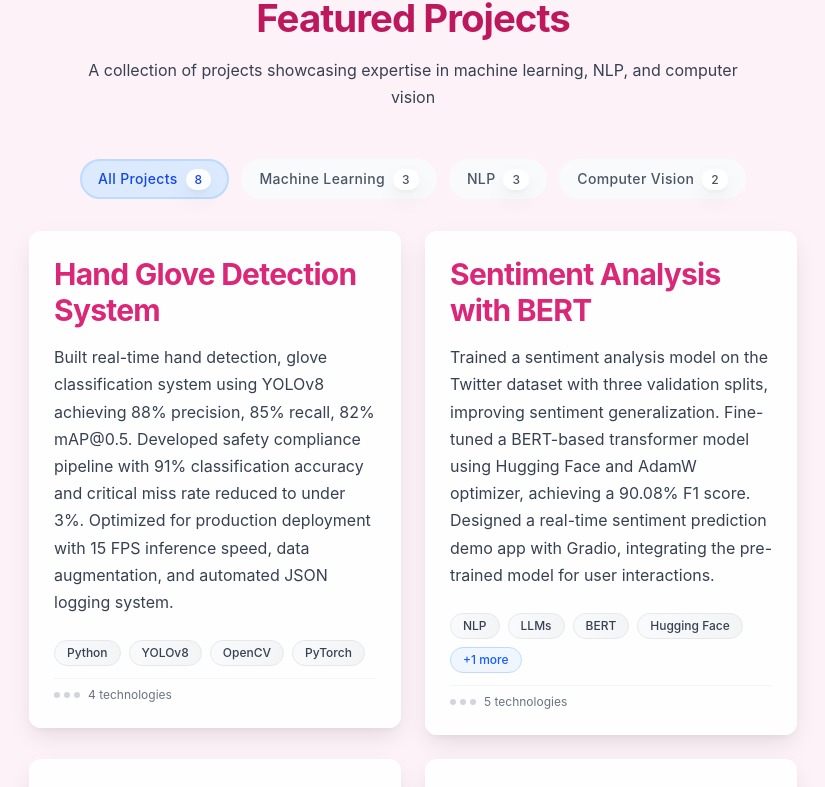
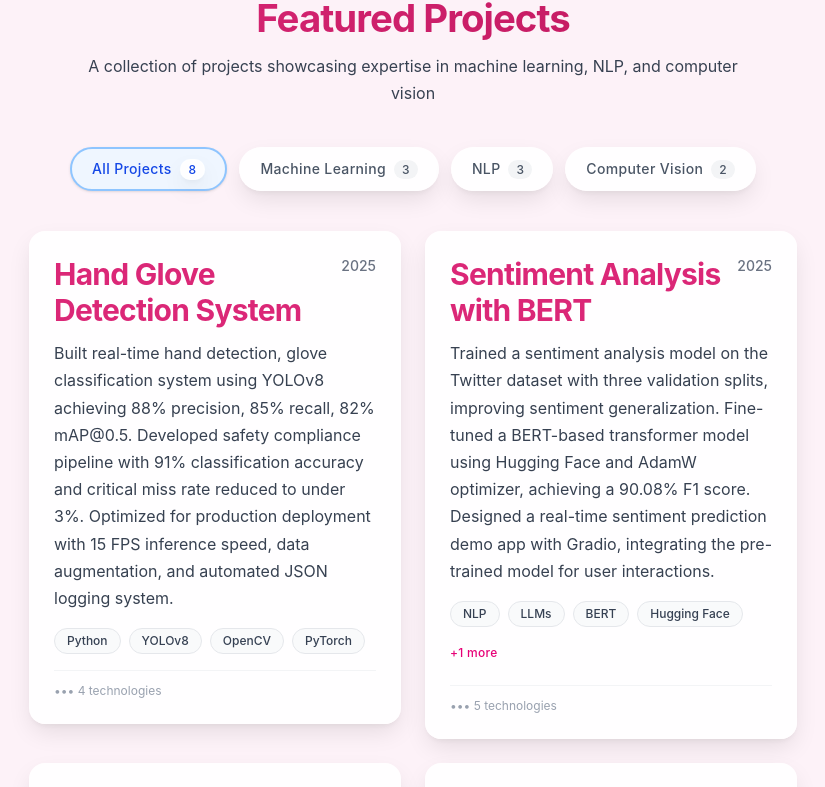
Before and after one commit to shrutikp77/shrutikp77.github.io, a React (Vite) app: page / in a window 1280 px wide. Shown: the part 1002-1789 px from the top of the page, without its empty margins (227-1052 px from the left). Built offline with nearby package versions, Linux system fonts and the light colour scheme.

Commit message:
projectcard and projects changed

```diff
--- a/src/components/ProjectCard.jsx
+++ b/src/components/ProjectCard.jsx
@@ -1,19 +1,27 @@
-export default function ProjectCard({ title, description, tags, link }) {
+import React, { useState } from 'react';
+
+// ProjectCard Component
+function ProjectCard({ title, year, description, tags, link, isLive }) {
   return (
     <div className="bg-white rounded-xl p-6 shadow-sm border border-gray-100 hover:shadow-lg hover:-translate-y-1 transition-all duration-300 flex flex-col group cursor-pointer relative overflow-hidden">
 
-      {/* Subtle gradient accent */}
-      <div className="absolute top-0 left-0 w-full h-1 bg-gradient-to-r from-blue-500 to-purple-500 transform scale-x-0 group-hover:scale-x-100 transition-transform duration-300 origin-left"></div>
+      {/* Subtle gradient accent - pink themed */}
+      <div className="absolute top-0 left-0 w-full h-1 bg-gradient-to-r from-pink-500 to-rose-500 transform scale-x-0 group-hover:scale-x-100 transition-transform duration-300 origin-left"></div>
 
       {/* HEADER */}
-      <div className="mb-4">
-        <h3 className="text-xl font-bold text-gray-900 group-hover:text-blue-600 transition-colors leading-tight">
+      <div className="mb-3 flex justify-between items-start">
+        <h3 className="text-lg font-bold text-gray-900 group-hover:text-pink-600 transition-colors leading-tight pr-2">
           {title}
         </h3>
+        {year && (
+          <span className="text-xs text-gray-400 font-medium whitespace-nowrap">
+            {year}
+          </span>
+        )}
       </div>
 
-      {/* DESCRIPTION with better typography */}
-      <p className="text-gray-700 text-sm leading-relaxed mb-6 flex-grow">
+      {/* DESCRIPTION with refined typography */}
+      <p className="text-gray-600 text-[13px] leading-relaxed mb-5 flex-grow">
         {description}
       </p>
 
@@ -21,12 +29,12 @@ export default function ProjectCard({ title, description, tags, link }) {
       <div className="space-y-3">
         <div className="flex flex-wrap gap-2">
           {tags.slice(0, 4).map((tag, idx) => (
-            <span key={idx} className="px-3 py-1 text-xs bg-gradient-to-r from-gray-50 to-gray-100 text-gray-700 rounded-full border border-gray-200 font-medium">
+            <span key={idx} className="px-3 py-1 text-[11px] bg-gradient-to-r from-gray-50 to-gray-100 text-gray-700 rounded-full border border-gray-200 font-medium">
               {tag}
             </span>
           ))}
           {tags.length > 4 && (
-            <span className="px-3 py-1 text-xs bg-blue-50 text-blue-600 rounded-full border border-blue-200 font-medium">
+            <span className="px-3 py-1 text-[11px] bg-pink-50 text-pink-600 rounded-full border border-pink-200 font-medium">
               +{tags.length - 4} more
             </span>
           )}
@@ -34,10 +42,10 @@ export default function ProjectCard({ title, description, tags, link }) {
 
         {/* Action area */}
         <div className="flex items-center justify-between pt-2 border-t border-gray-100">
-          <div className="flex items-center gap-2 text-xs text-gray-500">
+          <div className="flex items-center gap-2 text-[11px] text-gray-400">
             <div className="flex gap-1">
               {[...Array(3)].map((_, i) => (
-                <div key={i} className="w-1.5 h-1.5 bg-gray-300 rounded-full"></div>
+                <div key={i} className="w-1 h-1 bg-gray-300 rounded-full"></div>
               ))}
             </div>
             <span>{tags.length} technologies</span>
@@ -48,11 +56,11 @@ export default function ProjectCard({ title, description, tags, link }) {
               href={link}
               target="_blank"
               rel="noopener noreferrer"
-              className="flex items-center gap-1 text-xs text-blue-600 hover:text-blue-800 font-medium opacity-0 group-hover:opacity-100 transition-opacity"
+              className="flex items-center gap-1 text-[11px] text-pink-600 hover:text-pink-700 font-medium opacity-0 group-hover:opacity-100 transition-opacity"
               onClick={(e) => e.stopPropagation()}
             >
               View Project
-              <svg width="12" height="12" viewBox="0 0 24 24" fill="none" stroke="currentColor" strokeWidth="2">
+              <svg width="10" height="10" viewBox="0 0 24 24" fill="none" stroke="currentColor" strokeWidth="2">
                 <path d="M18 13v6a2 2 0 0 1-2 2H5a2 2 0 0 1-2-2V8a2 2 0 0 1 2-2h6M15 3h6v6M10 14L21 3"/>
               </svg>
             </a>
--- a/src/components/Projects.jsx
+++ b/src/components/Projects.jsx
@@ -1,6 +1,51 @@
 import React, { useState } from 'react';
-import ProjectCard from './ProjectCard';
 
+// ProjectCard Component
+function ProjectCard({ title, year, description, tags, link, isLive }) {
+  return (
+    <div className="bg-white rounded-2xl p-6 shadow-lg hover:shadow-xl transition-all duration-300 border border-pink-100 hover:border-pink-300 hover:-translate-y-1">
+      <div className="flex justify-between items-start mb-3">
+        <h3 className="text-xl font-bold text-pink-600 leading-tight pr-2">
+          {title}
+        </h3>
+        {year && (
+          <span className="text-sm text-gray-500 font-medium whitespace-nowrap">
+            {year}
+          </span>
+        )}
+      </div>
+
+      <p className="text-gray-700 text-sm leading-relaxed mb-4">
+        {description}
+      </p>
+
+      <div className="flex flex-wrap gap-2 mb-3">
+        {tags.slice(0, 4).map((tag, index) => (
+          <span
+            key={index}
+            className="px-3 py-1 bg-gray-50 text-gray-700 text-xs font-medium rounded-full border border-gray-200"
+          >
+            {tag}
+          </span>
+        ))}
+      </div>
+
+      {tags.length > 4 && (
+        <button className="text-xs text-pink-600 font-medium hover:text-pink-700 mb-2">
+          +{tags.length - 4} more
+        </button>
+      )}
+
+      <div className="flex items-center justify-between mt-4 pt-3 border-t border-gray-100">
+        <span className="text-xs text-gray-400">
+          ••• {tags.length} technologies
+        </span>
+      </div>
+    </div>
+  );
+}
+
+// Main Projects Component
 export default function Projects() {
   const [selectedCategory, setSelectedCategory] = useState('all');
 
@@ -91,31 +136,40 @@ export default function Projects() {
     : projects.filter(project => project.category === selectedCategory);
 
   return (
-    <section id="projects" className="py-8">
+    <section id="projects" className="py-12 px-4">
       {/* Enhanced header */}
-      <div className="text-center mb-12">
-        <h2 className="text-3xl md:text-4xl font-bold text-gray-800 mb-4">
+      <div className="text-center mb-10">
+        <h2 className="text-4xl md:text-5xl font-bold mb-3" style={{
+          background: 'linear-gradient(135deg, #db2777, #be185d)',
+          WebkitBackgroundClip: 'text',
+          WebkitTextFillColor: 'transparent',
+          backgroundClip: 'text'
+        }}>
           Featured Projects
         </h2>
-        <p className="text-gray-600 max-w-2xl mx-auto">
+        <p className="text-gray-600 text-base max-w-2xl mx-auto">
           A collection of projects showcasing expertise in machine learning, NLP, and computer vision
         </p>
       </div>
 
       {/* Category filter */}
-      <div className="flex flex-wrap justify-center gap-3 mb-8">
+      <div className="flex flex-wrap justify-center gap-3 mb-10">
         {categories.map((category) => (
           <button
             key={category.id}
             onClick={() => setSelectedCategory(category.id)}
-            className={`px-4 py-2 rounded-full text-sm font-medium transition-all duration-200 ${
+            className={`px-5 py-2.5 rounded-full text-sm font-medium transition-all duration-300 ${
               selectedCategory === category.id
-                ? 'bg-blue-100 text-blue-700 border-2 border-blue-200'
-                : 'bg-gray-50 text-gray-600 hover:bg-gray-100 border-2 border-transparent'
+                ? 'bg-blue-50 text-blue-700 border-2 border-blue-300 shadow-sm'
+                : 'bg-white text-gray-600 hover:bg-gray-50 border-2 border-gray-200 hover:border-gray-300'
             }`}
           >
             {category.label}
-            <span className="ml-2 px-2 py-0.5 text-xs bg-white rounded-full">
+            <span className={`ml-2 px-2 py-0.5 text-xs rounded-full ${
+              selectedCategory === category.id
+                ? 'bg-white text-blue-700'
+                : 'bg-gray-100 text-gray-600'
+            }`}>
               {category.count}
             </span>
           </button>
@@ -135,9 +189,11 @@ export default function Projects() {
           >
             <ProjectCard
               title={project.title}
+              year={project.year}
               description={project.description}
               tags={project.technologies}
               link={project.link}
+              isLive={project.isLive}
             />
           </div>
         ))}
```
